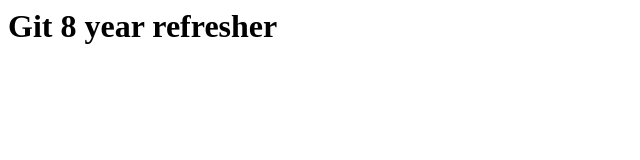
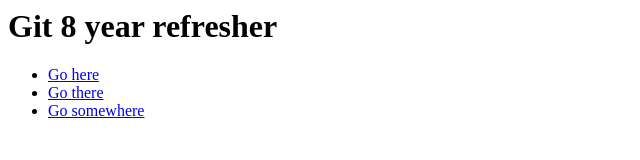
Before and after one commit to waynedge/gfresh, a plain HTML site: page index.html in a window 1280 px wide. Shown: the whole page, without its empty margins (0-640 px from the left). Drawn offline with Linux system fonts and the light colour scheme.

Commit message:
links added to mark up

```diff
--- a/index.html
+++ b/index.html
@@ -1,5 +1,12 @@
 <html>
 <body>
 	<h1>Git 8 year refresher</h1>
+	<nav>
+		<ul>
+			<li><a href="#">Go here</a></li>
+			<li><a href="#">Go there</a></li>
+			<li><a href="#">Go somewhere</a></li>
+		</ul>
+	</nav>
 </body>
 </html>
```
